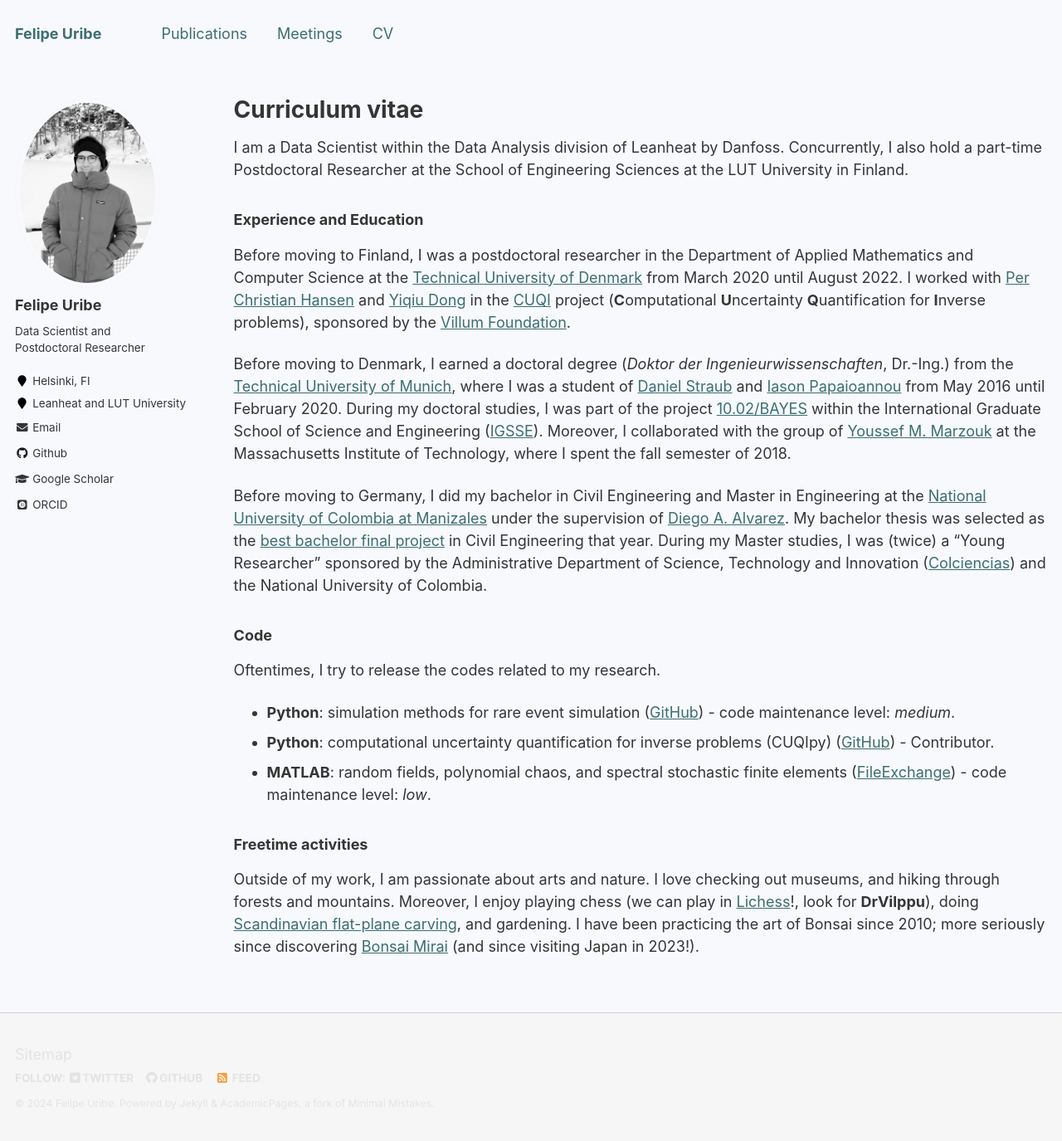
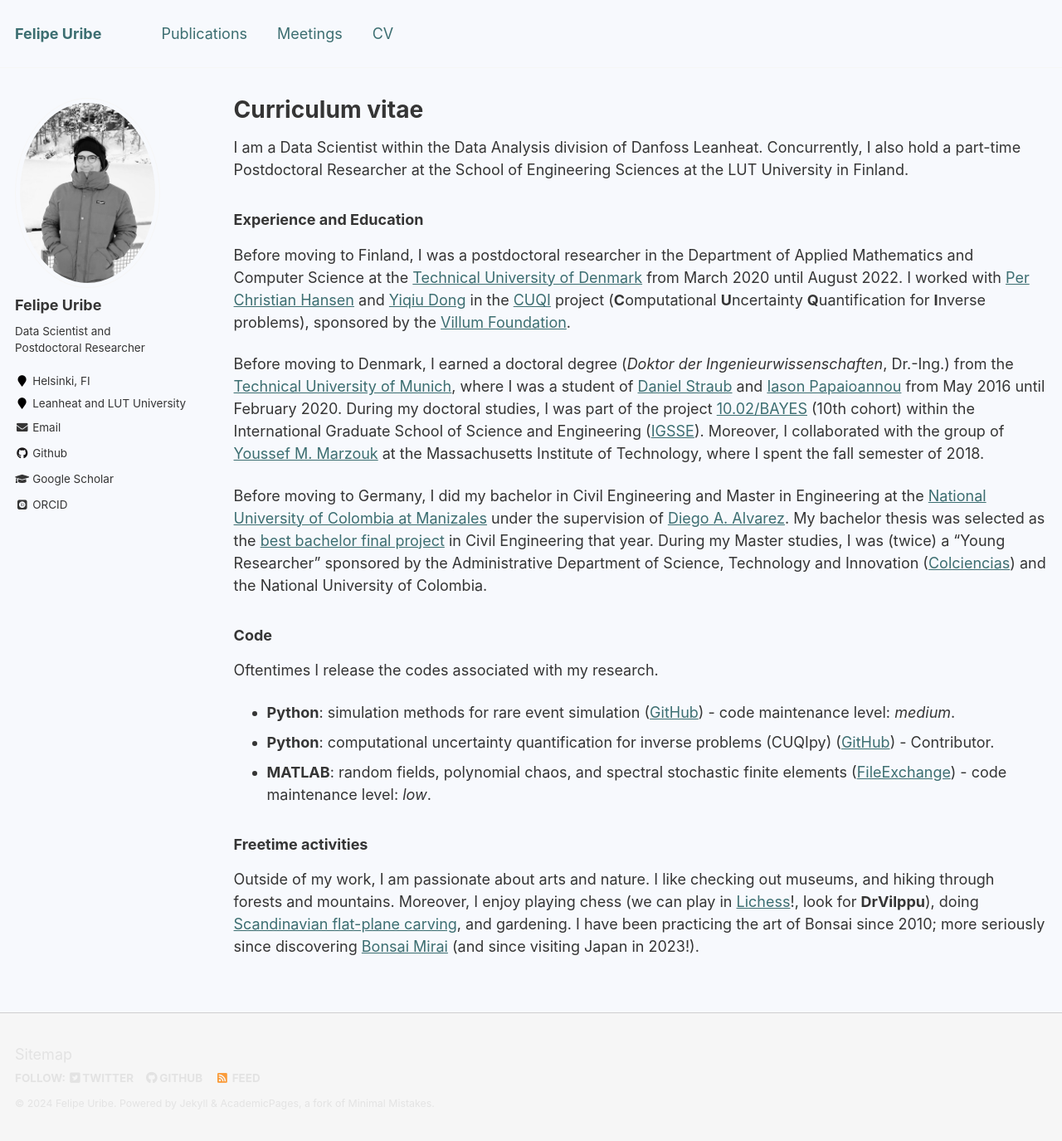
Before and after one commit to furibec/furibec.github.io, a Jekyll site: the page built from _pages/cv.md, in a window 1280 px wide and 1375 px high. Shown: the whole window at 83% size. Built offline with Jekyll 4.4.1, drawn with Linux system fonts in a browser that asks for light colours; some web fonts are replaced.

Commit message:
minor changes

```diff
--- a/_pages/cv.md
+++ b/_pages/cv.md
@@ -9,22 +9,22 @@ redirect_from:
 
 {% include base_path %}
 
-I am a Data Scientist within the Data Analysis division of Leanheat by Danfoss. Concurrently, I also hold a part-time Postdoctoral Researcher at the School of Engineering Sciences at the LUT University in Finland.
+I am a Data Scientist within the Data Analysis division of Danfoss Leanheat. Concurrently, I also hold a part-time Postdoctoral Researcher at the School of Engineering Sciences at the LUT University in Finland.
 
 
 ### Experience and Education
-Before moving to Finland, I was a postdoctoral researcher in the Department of Applied Mathematics and Computer Science at the [Technical University of Denmark](https://www.dtu.dk/) from March 2020 until August 2022. I worked with [Per Christian Hansen](http://www2.compute.dtu.dk/~pcha/) and [Yiqiu Dong](http://www2.compute.dtu.dk/~yido/index.html) in the [CUQI](https://www.compute.dtu.dk/english/cuqi) project (**C**omputational **U**ncertainty **Q**uantification for **I**nverse problems), sponsored by the [Villum Foundation](https://veluxfoundations.dk/en).
+Before moving to Finland, I was a postdoctoral researcher in the Department of Applied Mathematics and Computer Science at the [Technical University of Denmark](https://www.dtu.dk/) from March 2020 until August 2022. I worked with [Per Christian Hansen](http://www2.compute.dtu.dk/~pcha/) and [Yiqiu Dong](http://www2.compute.dtu.dk/~yido/index.html) in the [CUQI](https://www.compute.dtu.dk/english/cuqi) project (**C**omputational **U**ncertainty **Q**uantification for **I**nverse problems), sponsored by the [Villum Foundation](https://villumfonden.dk/en).
 
-Before moving to Denmark, I earned a doctoral degree (*Doktor der Ingenieurwissenschaften*, Dr.-Ing.) from the [Technical University of Munich](http://www.tum.de), where I was a student of [Daniel Straub](https://www.cee.ed.tum.de/era/team/daniel-straub/) and [Iason Papaioannou](https://www.cee.ed.tum.de/era/team/iason-papaioannou/) from May 2016 until February 2020. During my doctoral studies, I was part of the project [10.02/BAYES](https://www.igsse.gs.tum.de/en/igsse/projects-and-teams/igsse-call-projects/) within the International Graduate School of Science and Engineering ([IGSSE](https://www.igsse.gs.tum.de/index.php?id=5)). Moreover, I collaborated with the group of [Youssef M. Marzouk](https://uqgroup.mit.edu/people) at the Massachusetts Institute of Technology, where I spent the fall semester of 2018.
+Before moving to Denmark, I earned a doctoral degree (*Doktor der Ingenieurwissenschaften*, Dr.-Ing.) from the [Technical University of Munich](http://www.tum.de), where I was a student of [Daniel Straub](https://www.cee.ed.tum.de/era/team/daniel-straub/) and [Iason Papaioannou](https://www.cee.ed.tum.de/era/team/iason-papaioannou/) from May 2016 until February 2020. During my doctoral studies, I was part of the project [10.02/BAYES](https://www.igsse.gs.tum.de/en/igsse/projects-and-teams/igsse-call-projects/) (10th cohort)  within the International Graduate School of Science and Engineering ([IGSSE](https://www.igsse.gs.tum.de/index.php?id=5)). Moreover, I collaborated with the group of [Youssef M. Marzouk](https://uqgroup.mit.edu/people) at the Massachusetts Institute of Technology, where I spent the fall semester of 2018.
 
-Before moving to Germany, I did my bachelor in Civil Engineering and Master in Engineering at the [National University of Colombia at Manizales](https://unal.edu.co/en.html) under the supervision of [Diego A. Alvarez](https://diegoandresalvarez.github.io/). My bachelor thesis was selected as the [best bachelor final project](http://www.pregrado.unal.edu.co/mejores-trabajos-de-grado/) in Civil Engineering that year. During my Master studies, I was (twice) a "Young Researcher" sponsored by the Administrative Department of Science, Technology and Innovation ([Colciencias](https://minciencias.gov.co/)) and the National University of Colombia.
+Before moving to Germany, I did my bachelor in Civil Engineering and Master in Engineering at the [National University of Colombia at Manizales](https://www.manizales.unal.edu.co/) under the supervision of [Diego A. Alvarez](https://diegoandresalvarez.github.io/). My bachelor thesis was selected as the [best bachelor final project](http://www.pregrado.unal.edu.co/en/best-degree-works/) in Civil Engineering that year. During my Master studies, I was (twice) a "Young Researcher" sponsored by the Administrative Department of Science, Technology and Innovation ([Colciencias](https://minciencias.gov.co/)) and the National University of Colombia.
 
 ### Code
-Oftentimes, I try to release the codes related to my research.
+Oftentimes I release the codes associated with my research.
 
 - **Python**: simulation methods for rare event simulation ([GitHub](https://github.com/furibec/rare_event_simulation)) - code maintenance level: *medium*.
 - **Python**: computational uncertainty quantification for inverse problems (CUQIpy) ([GitHub](https://github.com/CUQI-DTU/CUQIpy)) - Contributor.
 - **MATLAB**: random fields, polynomial chaos, and spectral stochastic finite elements ([FileExchange](https://mathworks.com/matlabcentral/profile/authors/2912338)) - code maintenance level: *low*.
 
 ### Freetime activities
-Outside of my work, I am passionate about arts and nature. I love checking out museums, and hiking through forests and mountains. Moreover, I enjoy playing chess (we can play in [Lichess](https://lichess.org/)!, look for **DrVilppu**), doing [Scandinavian flat-plane carving](https://en.wikipedia.org/wiki/Scandinavian_flat-plane_style_of_woodcarving), and gardening. I have been practicing the art of Bonsai since 2010; more seriously since discovering [Bonsai Mirai](https://live.bonsaimirai.com/) (and since visiting Japan in 2023!).
+Outside of my work, I am passionate about arts and nature. I like checking out museums, and hiking through forests and mountains. Moreover, I enjoy playing chess (we can play in [Lichess](https://lichess.org/)!, look for **DrVilppu**), doing [Scandinavian flat-plane carving](https://en.wikipedia.org/wiki/Scandinavian_flat-plane_style_of_woodcarving), and gardening. I have been practicing the art of Bonsai since 2010; more seriously since discovering [Bonsai Mirai](https://live.bonsaimirai.com/) (and since visiting Japan in 2023!).
```
Also changed, not shown: _pages/about.md (+1 -1 lines), _pages/publications.md (+1 -1 lines).
